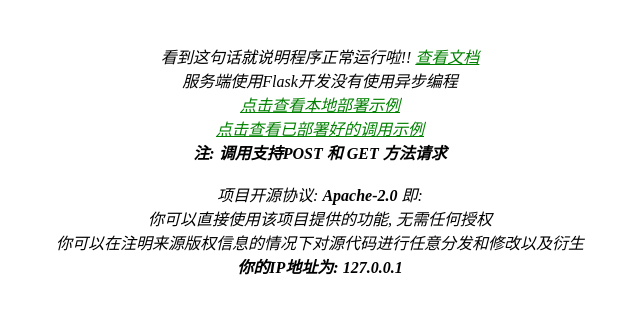
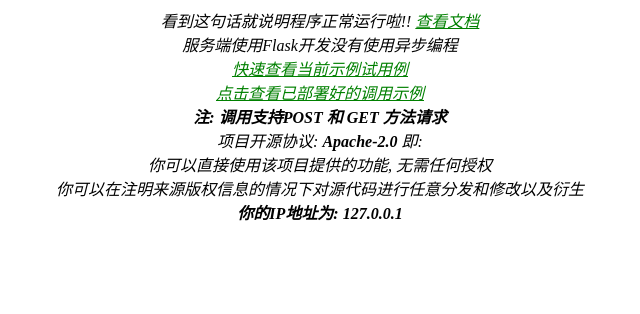
Before and after one commit to RTAkland/RequestCounter, a Flask app: page / in a window 1280 px wide. Shown: the top 314 px of the page, without its empty margins (320-960 px from the left). Run offline with Flask 2, Linux system fonts and the light colour scheme.

Commit message:
更新一些细节

```diff
--- a/app/db/__init__.py
+++ b/app/db/__init__.py
@@ -4,3 +4,6 @@
 # @Development Tool: PyCharm
 # @Create Time: 2022/3/25
 # @File Name: __init__.py.py
+
+
+__all__ = ['db']
--- a/app/templates/index.html
+++ b/app/templates/index.html
@@ -2,11 +2,8 @@
 <html lang="en">
 <head>
     <meta charset="UTF-8">
-    <title>Request Counter - Index</title>
-    <!--  设置图标  -->
-    <link rel="icon" type="image/png" sizes="128x128" href="{{ url_for('static', filename='favicon.ico') }}"/>
-    <link rel="apple-touch-icon" type="image/png" sizes="128x128"
-          href="{{ url_for('static', filename='favicon.ico') }}"/>
+    <title>Request Counter | {{ remote_address }}</title>
+    <link href="{{ url_for('static', filename='favicon.ico') }}" rel="shortcut icon">
     <style>
         .intro{
             text-align: center;
@@ -18,28 +15,32 @@
 </head>
 <body>
 <div class="intro">
-    <br>
-    <br>
+    <div class="normal-text">
         <i>看到这句话就说明程序正常运行啦!! <a href="https://markusjoe.github.io/RequestCounter/" target="_blank">查看文档</a></i>
-    <br>
+    </div>
+    <div class="normal-text">
         <i>服务端使用Flask开发没有使用异步编程</i>
-    <br>
-    <i><a href="http://127.0.0.1:5000/api/v1/main">点击查看本地部署示例</a></i>
-    <br>
-    <i><a href="https://requestcounter.herokuapp.com/count/RequestCounter">点击查看已部署好的调用示例</a></i>
-    <br>
+    </div>
+    <div class="normal-text">
+        <i><a href="/api/v1/test-example">快速查看当前示例试用例</a></i>
+    </div>
+    <div class="normal-text">
+        <i><a href="https://requestcounter.herokuapp.com/count/test-example">点击查看已部署好的调用示例</a></i>
+    </div>
+    <div class="normal-text">
         <i><b>注: 调用支持POST 和 GET 方法请求</b></i>
-    <br>
-    <br>
+    </div>
+    <div class="open_source_protocol">
         <i>项目开源协议: <b>Apache-2.0</b> 即:
             <br>
             你可以直接使用该项目提供的功能, 无需任何授权
             <br>
             你可以在注明来源版权信息的情况下对源代码进行任意分发和修改以及衍生
         </i>
-    <br>
-    <!--  显示客户端的IP地址  -->
+    </div>
+    <div class="ip_address">
         <i><b>你的IP地址为: {{ remote_address }}</b></i>
+    </div>
 </div>
 </body>
 </html>
--- a/manage.py
+++ b/manage.py
@@ -6,12 +6,13 @@
 # @File Name: manage.py
 
 
-from gevent import pywsgi
 from app import create_app
 
 app = create_app('default')
 
 if __name__ == '__main__':
+    from gevent import pywsgi
+
     print('服务运行在 http://127.0.0.1:5000')
     try:
         server = pywsgi.WSGIServer(('0.0.0.0', 5000), app)
```
Also changed, not shown: app/__init__.py (+8 -2 lines), app/tests/__init__.py (+3 -0 lines), app/main/errors.py (line endings or trailing spaces). Lines whose indentation alone changed are shown as unchanged.
